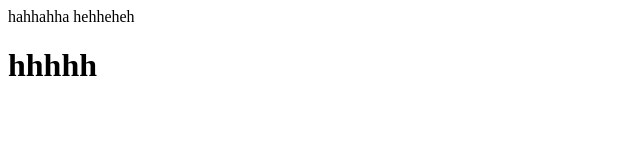
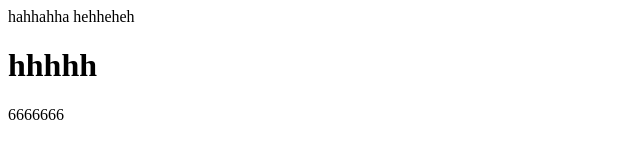
Before and after one commit to zhangminfang/study, a plain HTML site: page src/index.html in a window 1280 px wide. Shown: the full height of the page, 0-640 px from the left. Drawn offline with Linux system fonts and the light colour scheme.

Commit message:
首页增加内容

```diff
--- a/src/index.html
+++ b/src/index.html
@@ -6,5 +6,6 @@
     <body>
        hahhahha hehheheh
        <h1>hhhhh</h1>
+       <span>6666666</span>
     </body>
 </html>
```
